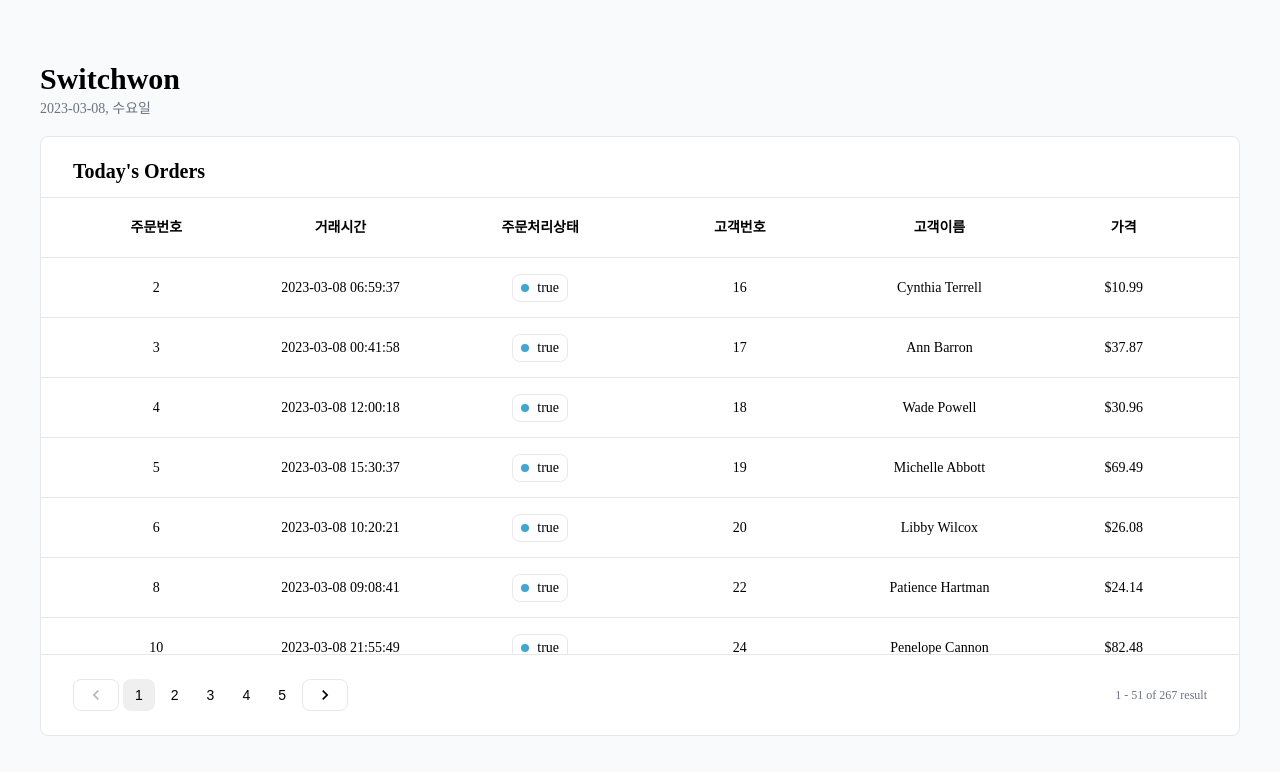
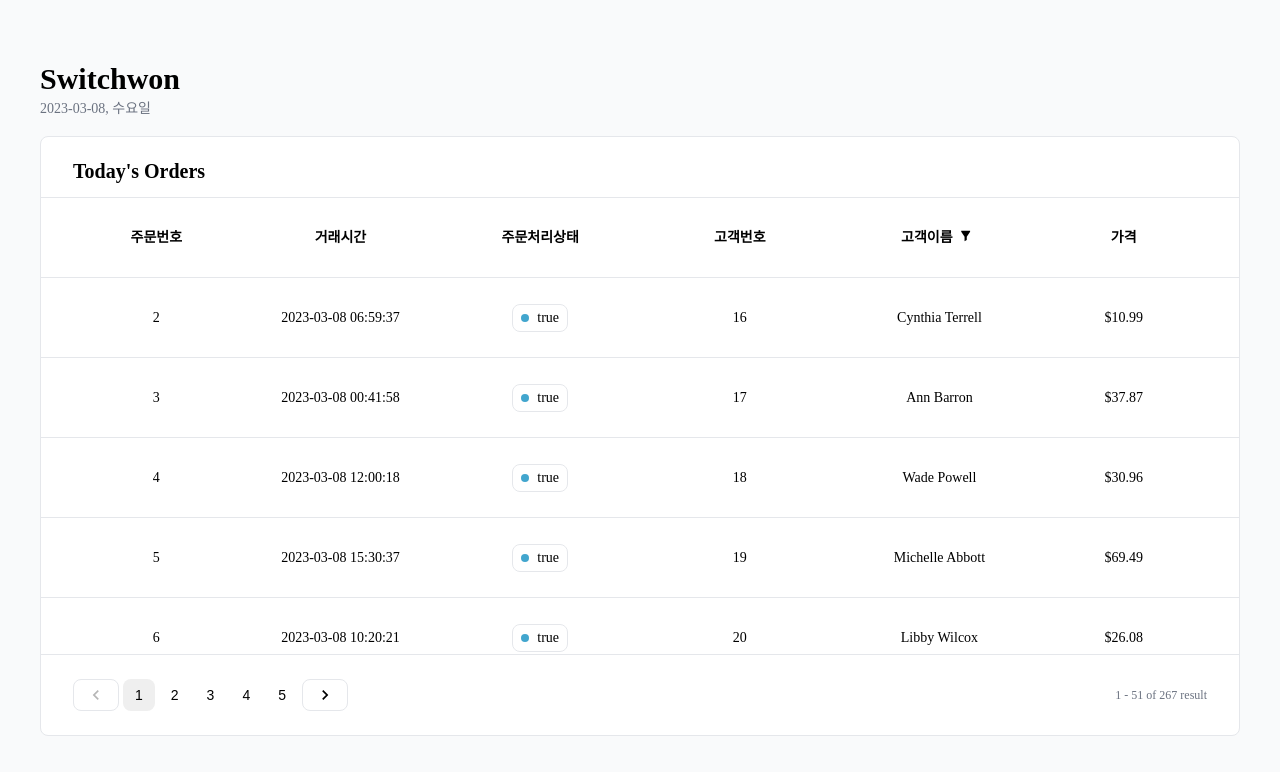
Before and after one commit to wanted-pre-onboarding-internship-1team/pre-onboarding-9th-4-1, a React (Create React App) app: page / in a window 1280 px wide. Shown: the top 772 px of the page. Built offline with nearby package versions, Linux system fonts and the light colour scheme.

Commit message:
[#2] feat : 이름 필터 추가

```diff
--- a/public/index.html
+++ b/public/index.html
@@ -1,6 +1,5 @@
 <!DOCTYPE html>
 <html lang="en">
-
   <head>
     <meta charset="utf-8" />
     <link rel="icon" href="%PUBLIC_URL%/favicon.ico" />
@@ -12,5 +11,4 @@
   <body>
     <div id="root"></div>
   </body>
-
 </html>
--- a/src/component/AdminHeader.tsx
+++ b/src/component/AdminHeader.tsx
@@ -1,3 +1,4 @@
+import React from 'react';
 import styled from 'styled-components';
 
 const AdminHeader = () => {
--- /dev/null
+++ b/src/component/NameFilter.tsx
@@ -0,0 +1,48 @@
+import { FilterProps } from '../types/style.types';
+import { Column } from '@tanstack/react-table';
+import React, { useState } from 'react';
+import { RiFilter2Fill } from 'react-icons/ri';
+import styled from 'styled-components';
+
+export default function NameFilter({ column }: { column: Column<any, any> }) {
+  const [isFilterOpen, setIsFilterOpen] = useState<boolean>(false);
+
+  const handleFilter = (event: React.ChangeEvent<HTMLInputElement>) => {
+    column.setFilterValue(event.target.value);
+  };
+
+  return (
+    <>
+      <FilterButton onClick={() => setIsFilterOpen(!isFilterOpen)}>
+        <RiFilter2Fill />
+      </FilterButton>
+      <SearchContainer isFilterOpen={isFilterOpen}>
+        <SearchInput
+          type='text'
+          name='filter'
+          value={(column.getFilterValue() ?? '') as string}
+          onChange={handleFilter}
+          placeholder='고객이름을 검색하세요.'
+        />
+      </SearchContainer>
+    </>
+  );
+}
+
+const FilterButton = styled.button`
+  border: none;
+  background-color: transparent;
+
+  &:hover {
+    cursor: pointer;
+  }
+`;
+
+const SearchContainer = styled.div<FilterProps>`
+  width: 100%;
+  margin-top: 5px;
+  display: ${({ isFilterOpen }) => {
+    return isFilterOpen ? 'true' : 'none';
+  }};
+`;
+const SearchInput = styled.input``;
--- a/src/component/common/Table.tsx
+++ b/src/component/common/Table.tsx
@@ -1,6 +1,8 @@
+import NameFilter from '../NameFilter';
 import { COMMON_COLOR } from './../../constants/colors';
 import {
   getCoreRowModel,
+  getFilteredRowModel,
   useReactTable,
   flexRender,
   ColumnDef,
@@ -17,6 +19,7 @@ const Table = <T extends object>({ data, columns }: TableProps<T>) => {
     data,
     columns,
     getCoreRowModel: getCoreRowModel(),
+    getFilteredRowModel: getFilteredRowModel(),
   });
 
   return (
@@ -32,6 +35,9 @@ const Table = <T extends object>({ data, columns }: TableProps<T>) => {
                       header.column.columnDef.header,
                       header.getContext()
                     )}
+                {header.column.getCanFilter() ? (
+                  <NameFilter column={header.column} />
+                ) : null}
               </Th>
             ))}
           </TableRow>
@@ -76,7 +82,7 @@ const TableRow = styled.tr`
 `;
 
 const Cell = css`
-  height: 60px;
+  height: 80px;
   margin: 0;
   padding: 5px;
   border-bottom: 1px solid ${COMMON_COLOR.border};
@@ -101,6 +107,13 @@ const Th = styled.th`
   white-space: nowrap;
   background-color: ${COMMON_COLOR.backgroundSection};
   font-weight: 700;
+
+  :nth-child(1),
+  :nth-child(2) {
+    &:hover {
+      cursor: pointer;
+    }
+  }
 `;
 
 const Td = styled.td`
--- a/src/hooks/useTableData.ts
+++ b/src/hooks/useTableData.ts
@@ -27,6 +27,8 @@ const useTableData = (dataList: DataType[]) => {
         const value = info.getValue() as string | number;
         return key === 'status' ? Tag({ value }) : value;
       },
+      enableColumnFilter: dataHeader[key] === '고객이름' ? true : false,
+      filterFn: dataHeader[key] === '고객이름' ? 'includesString' : undefined,
     }));
   }, [dataList]);
 
--- /dev/null
+++ b/src/types/style.types.ts
@@ -0,0 +1,3 @@
+export interface FilterProps {
+  isFilterOpen: boolean;
+}
```
Lines whose indentation alone changed are shown as unchanged.
